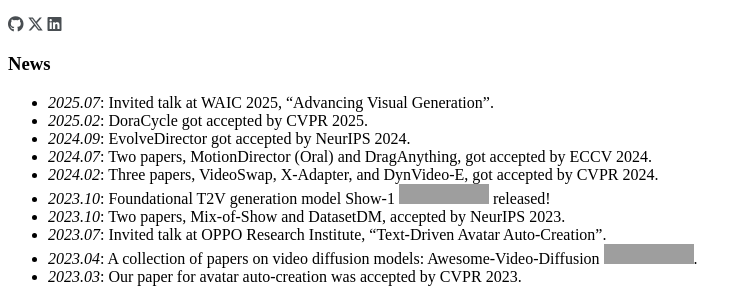
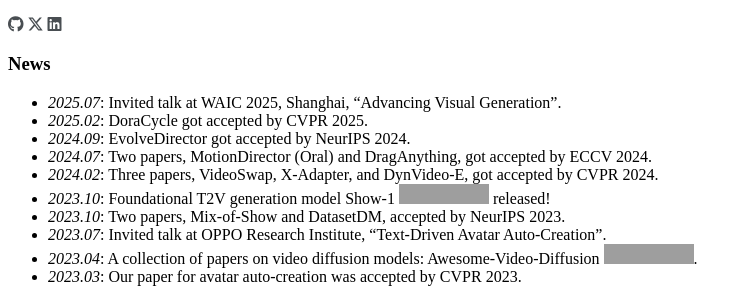
Before and after one commit to ruizhaocv/ruizhaocv.github.io, a Jekyll site: the page built from _pages/includes/news.md, in a window 1280 px wide, cut to the strip 375-661 px from the top of the page. Shown: the whole strip, without its empty margins (0-749 px from the left). Built offline with Jekyll 4.4.1, drawn with Linux system fonts in a browser that asks for light colours; nearby versions of some CDN libraries; some web fonts are replaced; our own code applies the rules of GitHub Pages for plain Markdown files; a style sheet for code colours, icons or effects is not loaded; grey boxes are pictures that could not be loaded.

Commit message:
Update news.md

```diff
--- a/_pages/includes/news.md
+++ b/_pages/includes/news.md
@@ -1,5 +1,5 @@
 # News
-- *2025.07*: Invited talk at WAIC 2025, "Advancing Visual Generation".
+- *2025.07*: Invited talk at WAIC 2025, Shanghai, "Advancing Visual Generation".
 - *2025.02*: DoraCycle got accepted by CVPR 2025.
 - *2024.09*: EvolveDirector got accepted by NeurIPS 2024.
 - *2024.07*: Two papers, MotionDirector (Oral) and DragAnything, got accepted by ECCV 2024.
```
